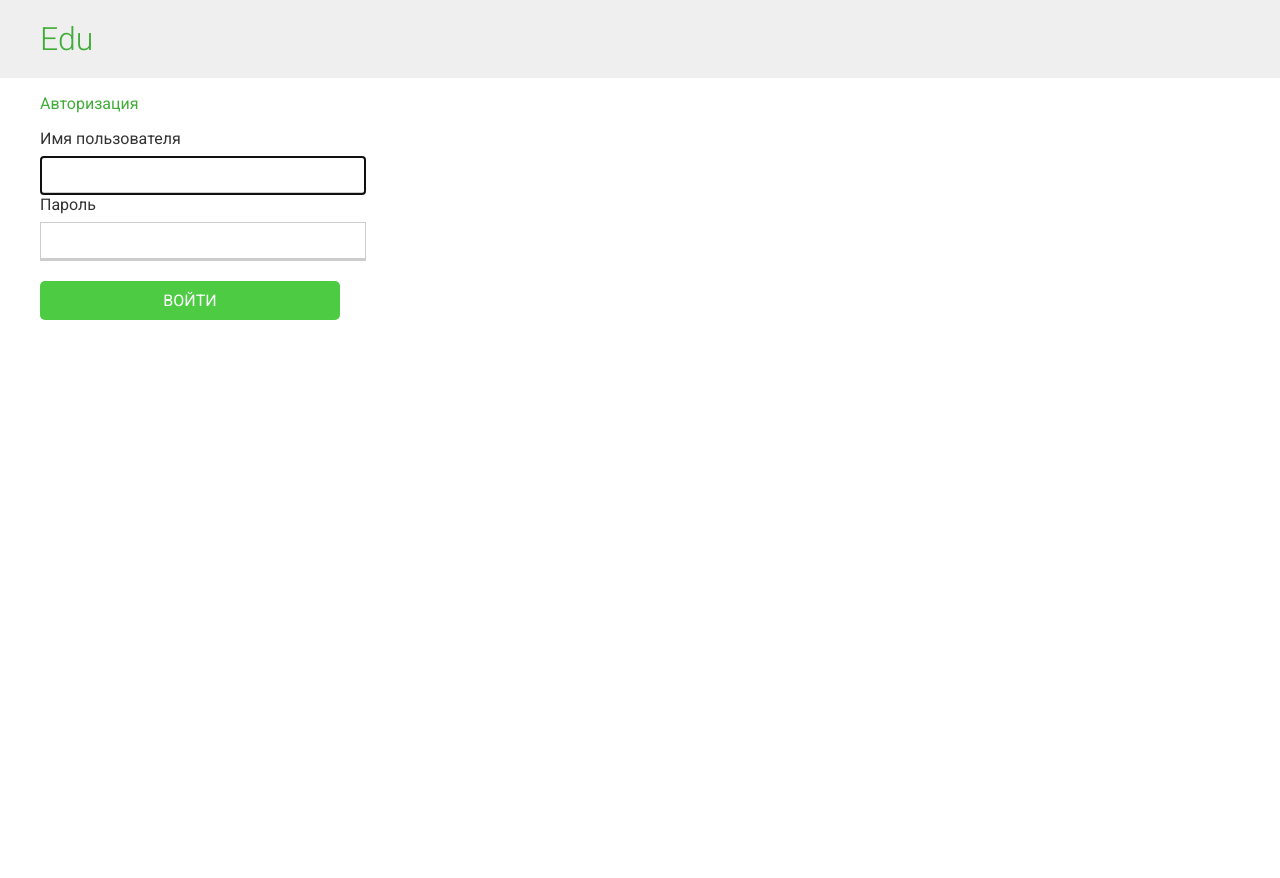
After one commit to Alexander-vlk/api_practice, a Django app: page /accounts/login/ in a window 1280 px wide. The commit adds this page. Run offline with Django 4.2, Linux system fonts and the light colour scheme.

Commit message:
feat(api): templates and styles

```diff
--- a/edu/courses/static/css/base.css
+++ b/edu/courses/static/css/base.css
@@ -319,3 +319,30 @@ ul#course-modules li:hover {
     padding-left:0;
     padding-right:0;
 }
+
+.container {
+    display: block;
+}
+
+main {
+    min-height: 100vh;
+    width: 100%;
+    max-width: 1200px;
+    margin: 0 auto;
+}
+
+ul {
+    list-style: none;
+}
+
+.btn {
+    border: 1px solid white;
+    padding: 1em 2em;
+    border-radius: 10px;
+    box-shadow: 0 0 0 1px;
+}
+
+.btn-danger {
+    background: rgb(194, 18, 18);
+    color: #fff;
+}
--- a/edu/courses/templates/base.html
+++ b/edu/courses/templates/base.html
@@ -15,11 +15,14 @@
             <ul>
                 {% if request.user.is_authenticated %}
                 <li>
-                    <a href="">Log out</a>
+                    <form action="{% url 'logout' %}" method='post'>
+                        {% csrf_token %}
+                        <input type='submit' value='Выйти'>
+                    </form>
                 </li>
                 {% else %}
                 <li>
-                    <a href="">Log in</a>
+                    <a href="{% url 'login' %}">Авторизация</a>
                 </li>
                 {% endif %}
             </ul>
--- /dev/null
+++ b/edu/courses/templates/registration/login.html
@@ -0,0 +1,29 @@
+{% extends "base.html" %}
+
+{% block title %}
+Авторизация
+{% endblock title %}
+
+{% block content %}
+<section>
+    {% if form.errors %}
+    <div class="errors">
+        <p>Неверное имя пользователя или пароль.</p>
+    </div>
+    {% endif %}
+    <div class="container">
+        <form action="{% url 'login' %}" method='POST'>
+            {% csrf_token %}
+            <div class="container">
+                <label for="username-input">Имя пользователя</label>
+                <div id='username-input'>{{ form.username }}</div>
+            </div>
+            <div class="cnotainer">
+                <label for="password-input">Пароль</label>
+                <div id='password-input'>{{ form.password }}</div>
+            </div>
+            <input type="submit" value="Войти">
+        </form>
+    </div>
+</section>
+{% endblock content %}
```
Also changed, not shown: edu/courses/templates/auth/login.html (deleted, +0 -21 lines), edu/courses/templates/registration/logged_out.html (added, +14 -0 lines), edu/courses/templates/auth/logged_out.html (deleted).
